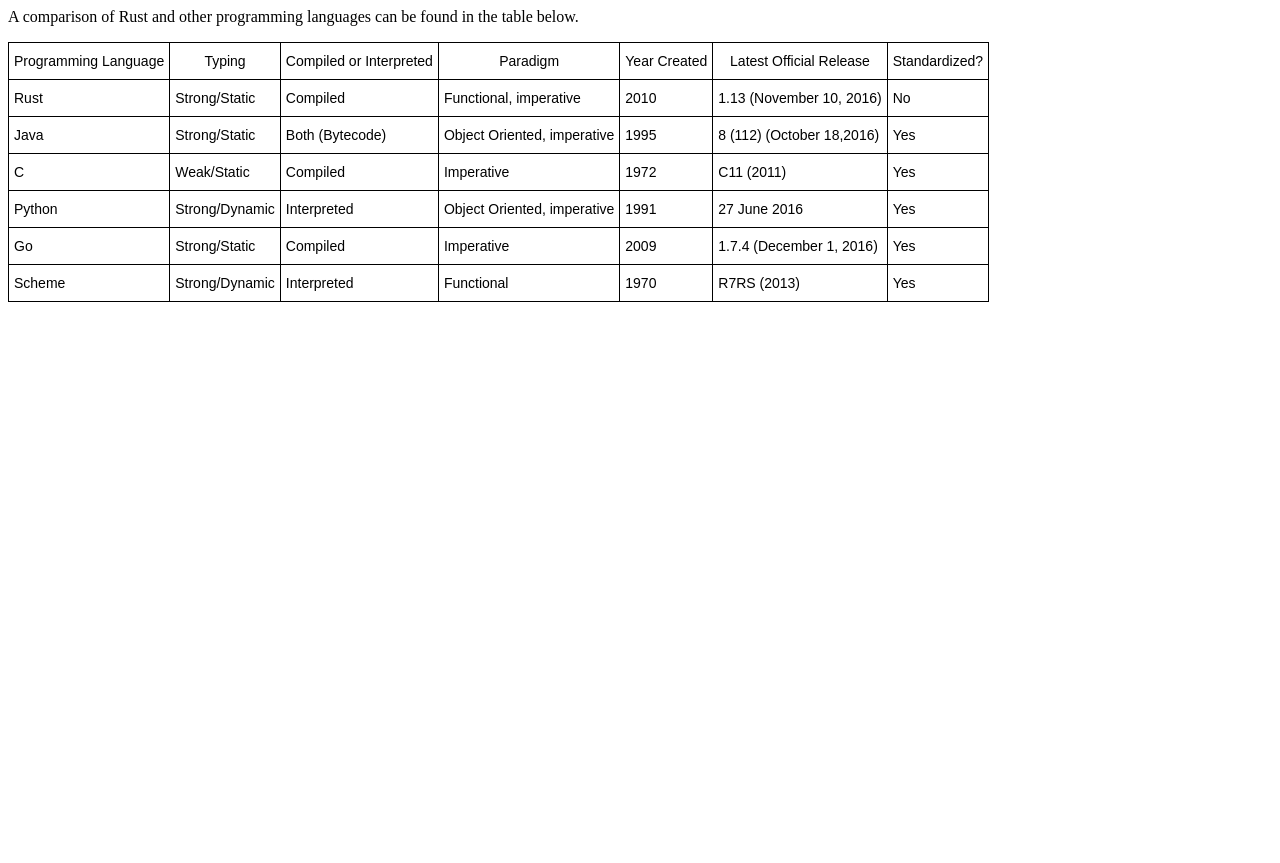
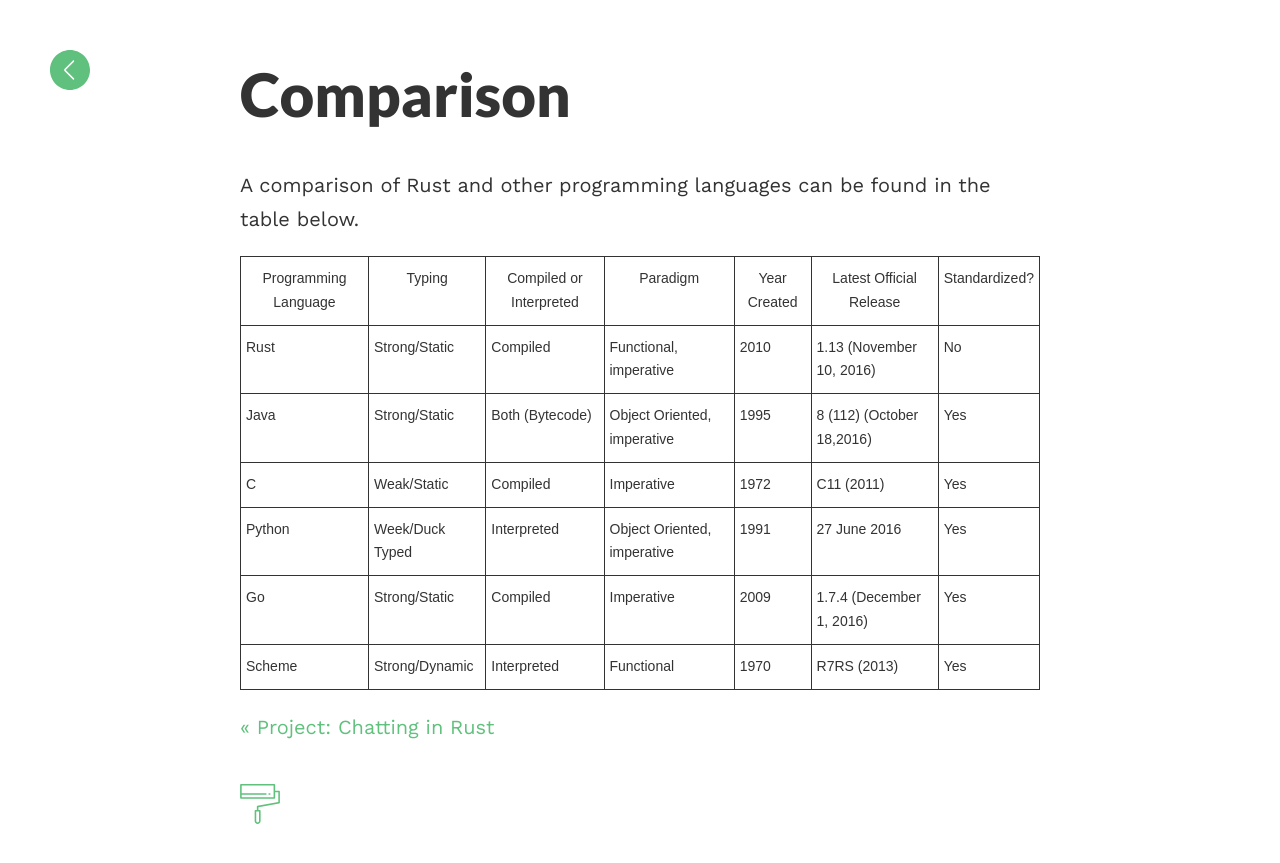
Before and after one commit to ioben/rust-programming-blog, a Jekyll site: the page built from _posts/2016-12-4-comparison.md, in a window 1280 px wide. Shown: the top 863 px of the page. Built offline with Jekyll 4.4.1, drawn with Linux system fonts in a browser that asks for light colours.

```diff
--- a/_posts/2016-12-4-comparison.md
+++ b/_posts/2016-12-4-comparison.md
@@ -13,6 +14,7 @@ A comparison of Rust and other programming languages can be found in the table b
 .tg th{font-family:Arial, sans-serif;font-size:14px;font-weight:normal;padding:10px 5px;border-style:solid;border-width:1px;overflow:hidden;word-break:normal;}
 .tg .tg-yw4l{vertical-align:top}
 </style>
+
 <table class="tg">
   <tr>
     <th class="tg-yw4l">Programming Language</th>
@@ -52,7 +54,7 @@ A comparison of Rust and other programming languages can be found in the table b
   </tr>
   <tr>
     <td class="tg-yw4l">Python</td>
-    <td class="tg-yw4l">Strong/Dynamic</td>
+    <td class="tg-yw4l">Week/Duck Typed</td>
     <td class="tg-yw4l">Interpreted</td>
     <td class="tg-yw4l">Object Oriented, imperative</td>
     <td class="tg-yw4l">1991</td>
```
Also changed, not shown: other parts of _posts/2016-12-4-comparison.md (+2 -1 lines).
